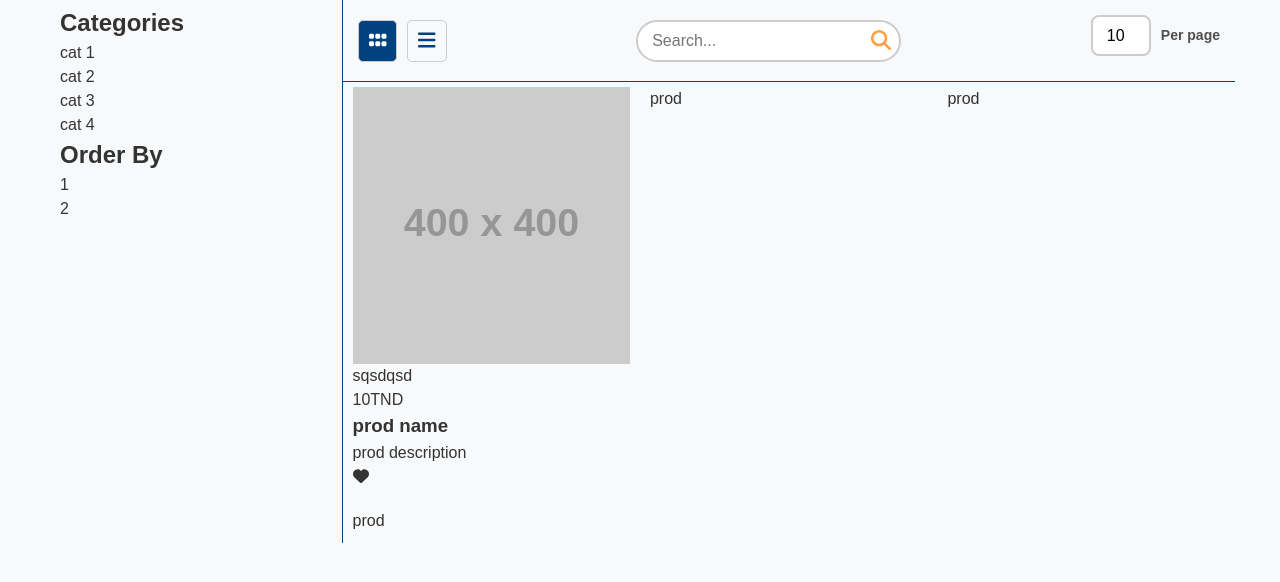
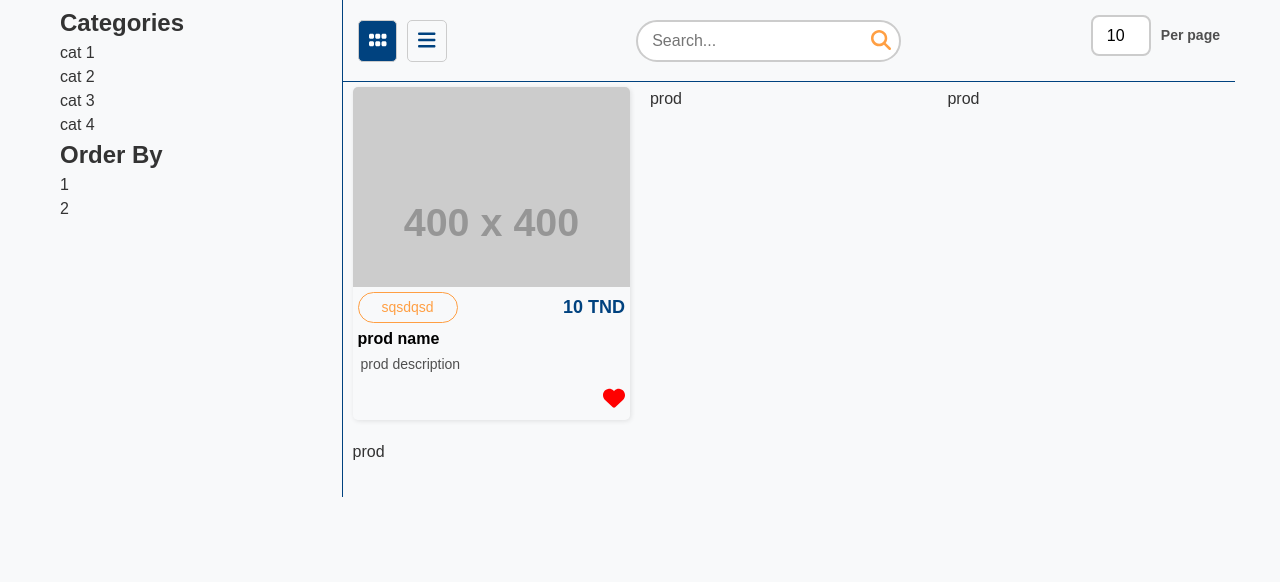
Before and after one commit to ShaheenJawadi/SOLYNTEK, a React (Create React App) app in the folder frontend/: page / in a window 1280 px wide. Shown: the top 582 px of the page. Built offline with nearby package versions, Linux system fonts and the light colour scheme.

Commit message:
Enhance Home page: update product card layout with improved structure and styling

```diff
--- a/frontend/src/pages/home.tsx
+++ b/frontend/src/pages/home.tsx
@@ -5,6 +5,9 @@ import {
   faHeart,
   faMagnifyingGlass,
 } from "@fortawesome/free-solid-svg-icons";
+import {
+  faHeart as faHeartRegular
+} from "@fortawesome/free-regular-svg-icons";
 import React from "react";
 import InputField from "../components/elements/input";
 import SelectField from "../components/elements/select";
@@ -79,17 +82,18 @@ const Home: React.FC = () => {
                     <img src="https://placehold.co/400" alt="prod" />
                   </div>
                   <div className="prod_info">
-                  <div className="t">
+                  <div className="sec1">
                     <div className="category">sqsdqsd</div>
-                    <div className="price">10TND</div>
+                    <div className="price">10 TND</div>
 
                   </div>
-                  <div className="m"  >
-                    <h3>prod name</h3>
-                    <p>prod description</p>
+                  <div className="sec2"  >
+                    <div className="title">prod name</div>
+                    <div className="description">prod description</div>
                   </div>
-                  <div className="b" >
-                    <div><FontAwesomeIcon icon={faHeart} /></div>
+                  <div className="sec3" >
+                    <div className="fav"><FontAwesomeIcon icon={faHeart} /></div>
+                   {/*  <div className="fav"><FontAwesomeIcon icon={faHeartRegular} /></div>  */}
 
 
                   </div>
--- a/frontend/src/styles/global.css
+++ b/frontend/src/styles/global.css
@@ -373,3 +373,70 @@ border-radius: 100px;
 @media (max-width: 992px) {
   .col-9, .col-8, .col-6, .col-4 ,.col-3 { flex-basis: 100%; max-width: 100%; }
 }
+
+
+/* ////////////////////// */
+
+.products_list  .single_prod {
+
+  box-shadow: 1px 1px 5px rgba(0, 0, 0, 0.1);
+  border-radius: 5px;
+
+}
+
+.products_list  .single_prod .prod_img{
+  width: 100%;
+  height: 200px;
+  overflow: hidden;
+  border-radius: 5px 5px 0 0;
+}
+
+.products_list  .single_prod .prod_info{
+  padding: 5px;
+  display: flex;
+  flex-direction: column;
+  gap: 4px;
+}
+.products_list  .single_prod .prod_info .sec1{
+  display: flex;
+  justify-content: space-between;
+  align-items: center;
+}
+.products_list  .single_prod .prod_info .sec1 .category {
+  border-radius: 100px;
+  border: 1px solid var(--secondary-color);
+  padding: 4px;
+  color: var(--secondary-color);
+  min-width: 100px;
+  display: flex;
+  font-size: 14px;
+  justify-content: center;
+
+}
+.products_list  .single_prod .prod_info .sec1 .price{
+color: var(--primary-color);
+font-weight: 600;
+font-size: 18px;
+}
+
+.products_list  .single_prod .prod_info .sec2 .title {
+font-weight: 600;
+color: #000;
+}
+
+.products_list  .single_prod .prod_info .sec2 .description {
+color: #4f4f4f;
+padding: 3px;
+font-size: 14px;
+}
+
+.products_list  .single_prod .prod_info .sec3{
+  display: flex;
+  justify-content: flex-end;
+}
+
+.products_list  .single_prod .prod_info .sec3 .fav {
+  color: red;
+  font-size: 22px;
+  cursor: pointer;
+}
```
